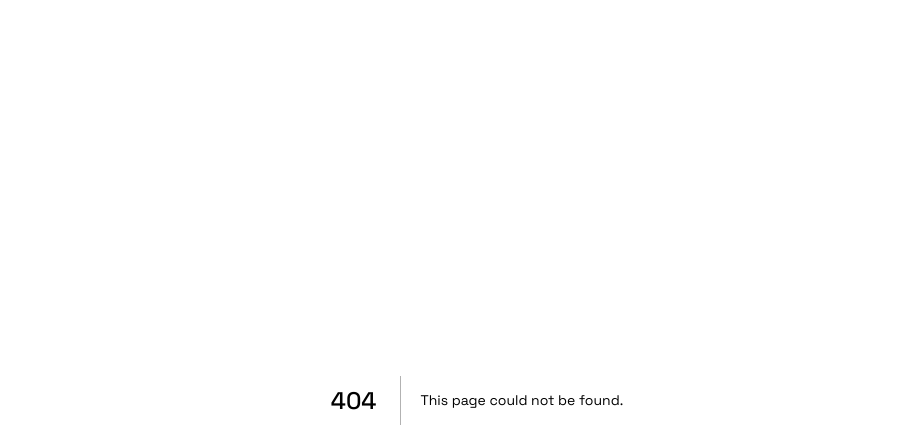
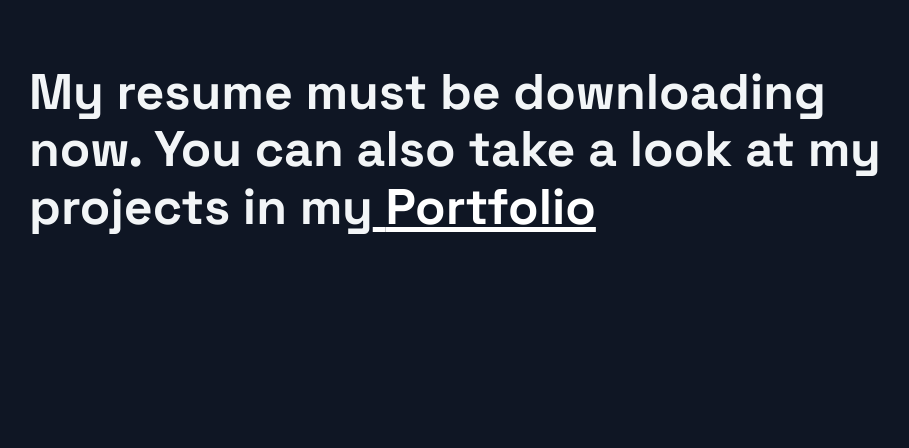
Before and after one commit to EmanuelSuarez/portfolio, a Next.js app: page /resume in a window 1280 px wide. Before the commit this address had no page. Shown: the top 448 px of the page, without its empty margins (163-1072 px from the left). Built offline with nearby package versions, Linux system fonts and the light colour scheme.

Commit message:
[new] route /resume to download resume pdf file

```diff
--- /dev/null
+++ b/src/pages/resume/index.js
@@ -0,0 +1,25 @@
+import React, { useEffect } from 'react'
+import Link from 'next/link'
+
+
+const index = () => {
+
+    useEffect(() => {
+        // window.location.href = 'https://drive.google.com/uc?export=download&id=1SHx_cUayGr_9kuuN24OUlUAgZM8JfjJl'
+    }, [])
+
+  return (
+    <div style={{ display: 'flex', justifyContent: 'center', alignItems: 'center', marginTop: '3rem' }}>
+        <h1 style={{ fontSize: '50px', width: '70vw' }} >
+            My resume must be downloading now. You can also take a look at my projects in my
+            <Link href={'/'}>
+                <a style={{ display: "inline", alignItems: 'center', color: 'white', marginBottom: '20px', textDecorationLine: 'underline' }}>
+                {/* <DiCssdeck size="3rem" /> */} <span>Portfolio</span>
+                </a>
+            </Link>
+        </h1>
+    </div>
+  )
+}
+
+export default index
```
